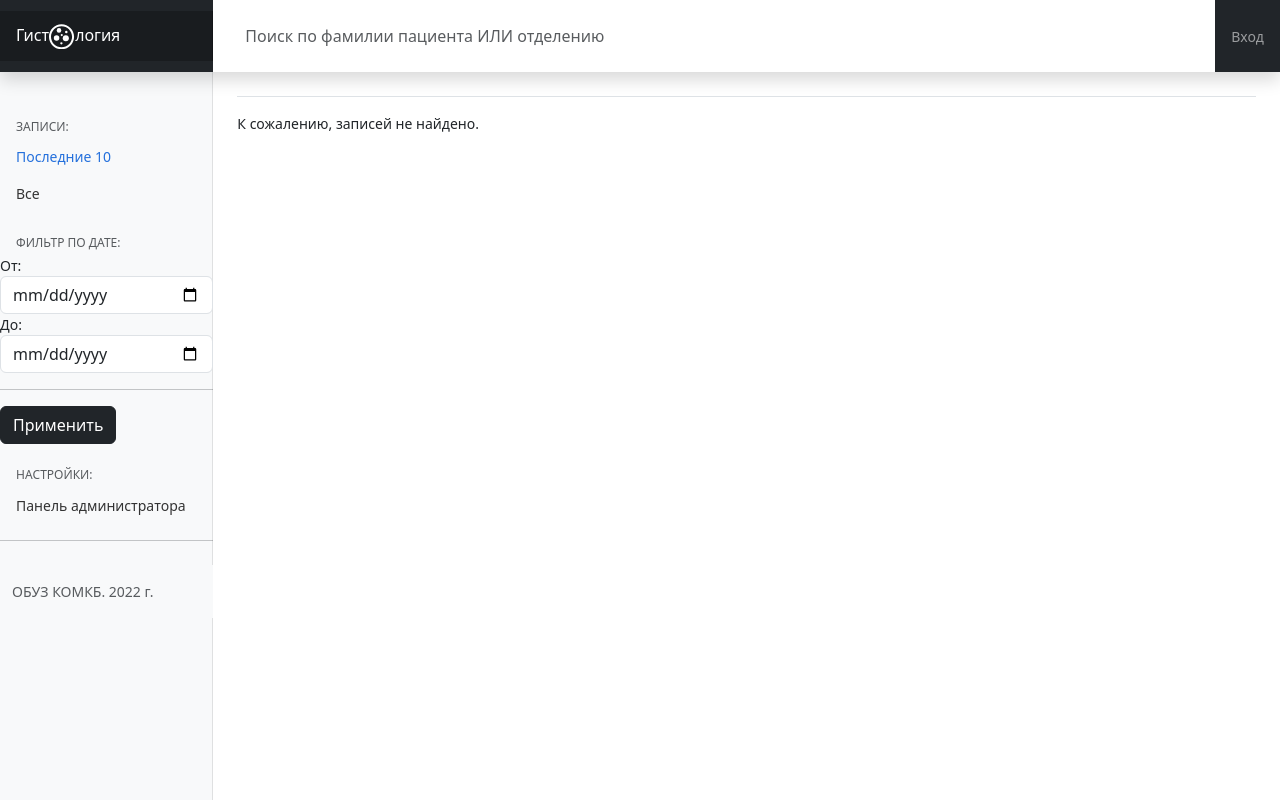
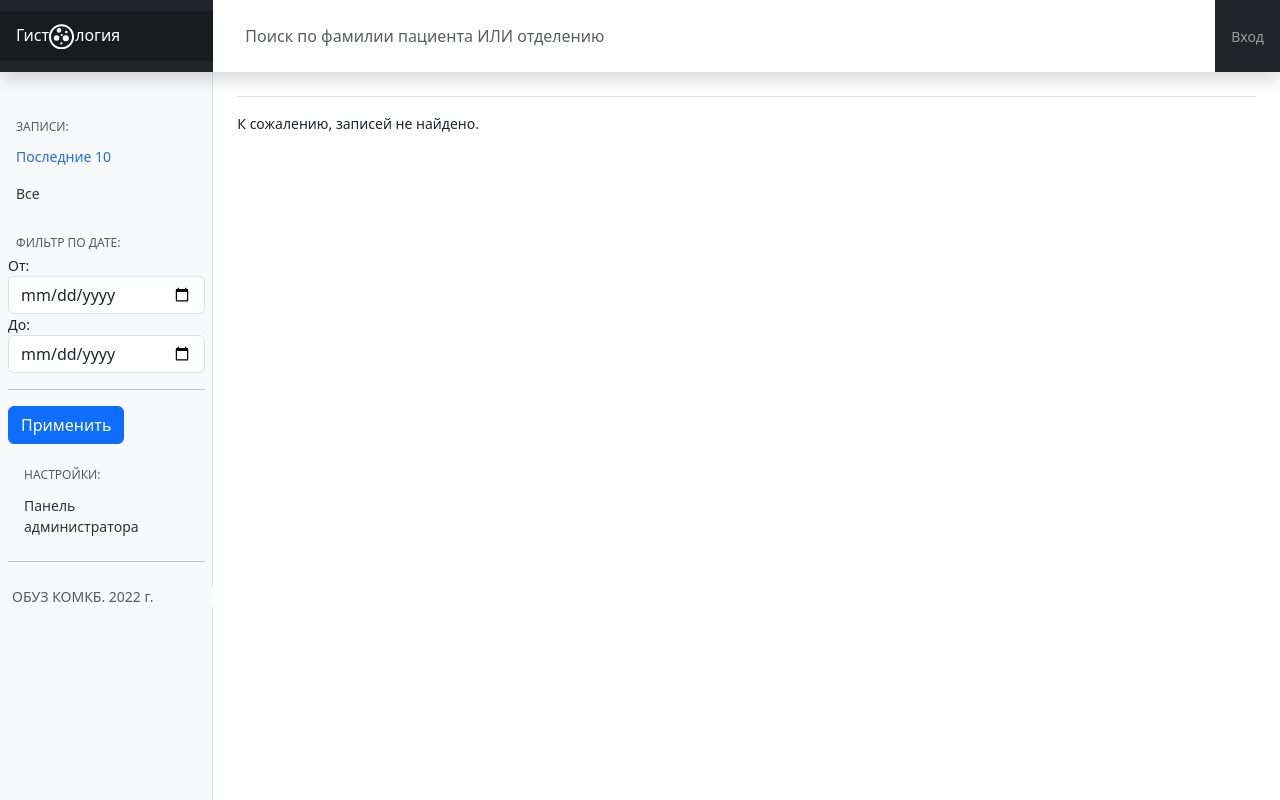
Before and after one commit to vgridasov/CLProject, a Django app: page / in a window 1280 px wide. Run offline with Django 4.2, Linux system fonts and the light colour scheme; data that the repository does not hold is empty; some libraries are stand-ins or nearby versions.

Commit message:
date filter visual updates

```diff
--- a/CLcore/cytology/templates/cytology/wrapper.html
+++ b/CLcore/cytology/templates/cytology/wrapper.html
@@ -76,7 +76,7 @@
         </h6>
         <form method="GET">
           {% csrf_token %}
-          <div class="form-row">
+          <div class="form-row px-2" >
             <div class="form-group col-md6">
               <label for="Inputdate">От:</label>
               <input type="date" name="fromdate" class="form-control" id="Inputdate"/>
@@ -86,7 +86,7 @@
               <input type="date" name="todate" class="form-control" id="Inputdate"/>
             </div>
             <hr>
-            <button class="btn btn-dark" type="submit">Применить</button>
+            <button class="btn btn-primary" type="submit">Применить</button>
         </form>
 
         <h6 class="sidebar-heading d-flex justify-content-between align-items-center px-3 mt-4 mb-1 text-muted text-uppercase">
@@ -104,7 +104,7 @@
         </ul>
 
       </div>
-      <footer class="footer mt-auto py-3 bg-light">
+      <footer class="footer mt-auto bg-light">
         <div class="container">
           <span class="text-muted">ОБУЗ КОМКБ. 2022 г.</span>
         </div>
```
Also changed, not shown: 3 other files.
